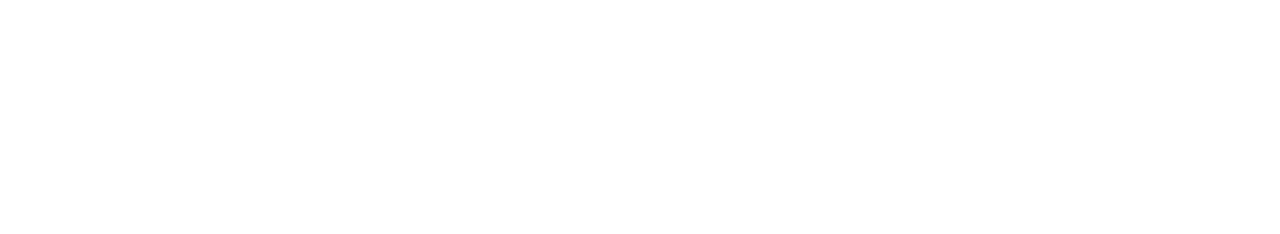
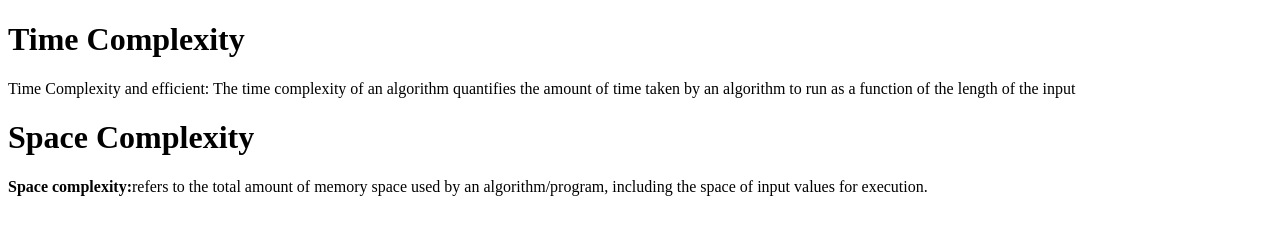
Before and after one commit to acciojob/time-and-space-complexity-khileshukey, a website: page main.html in a window 1280 px wide. Drawn offline with Linux system fonts and the light colour scheme.

Commit message:
created a submission

```diff
--- a/main.html
+++ b/main.html
@@ -8,6 +8,13 @@
 
 <body>
 	<!-- the entire body must be written by student -->
+
+<h1>Time Complexity</h1>
+<p>Time Complexity and efficient: The time complexity of an algorithm quantifies the amount of time taken by an algorithm to run as a function of the length of the input</p>
+
+<h1>Space Complexity</h1>
+<p> <b>Space complexity:</b>refers to the total amount of memory space used by an algorithm/program, including the space of input values for execution. </p>
+
     <script type="text/javascript" src="./script.js">
 </script>
 
```
